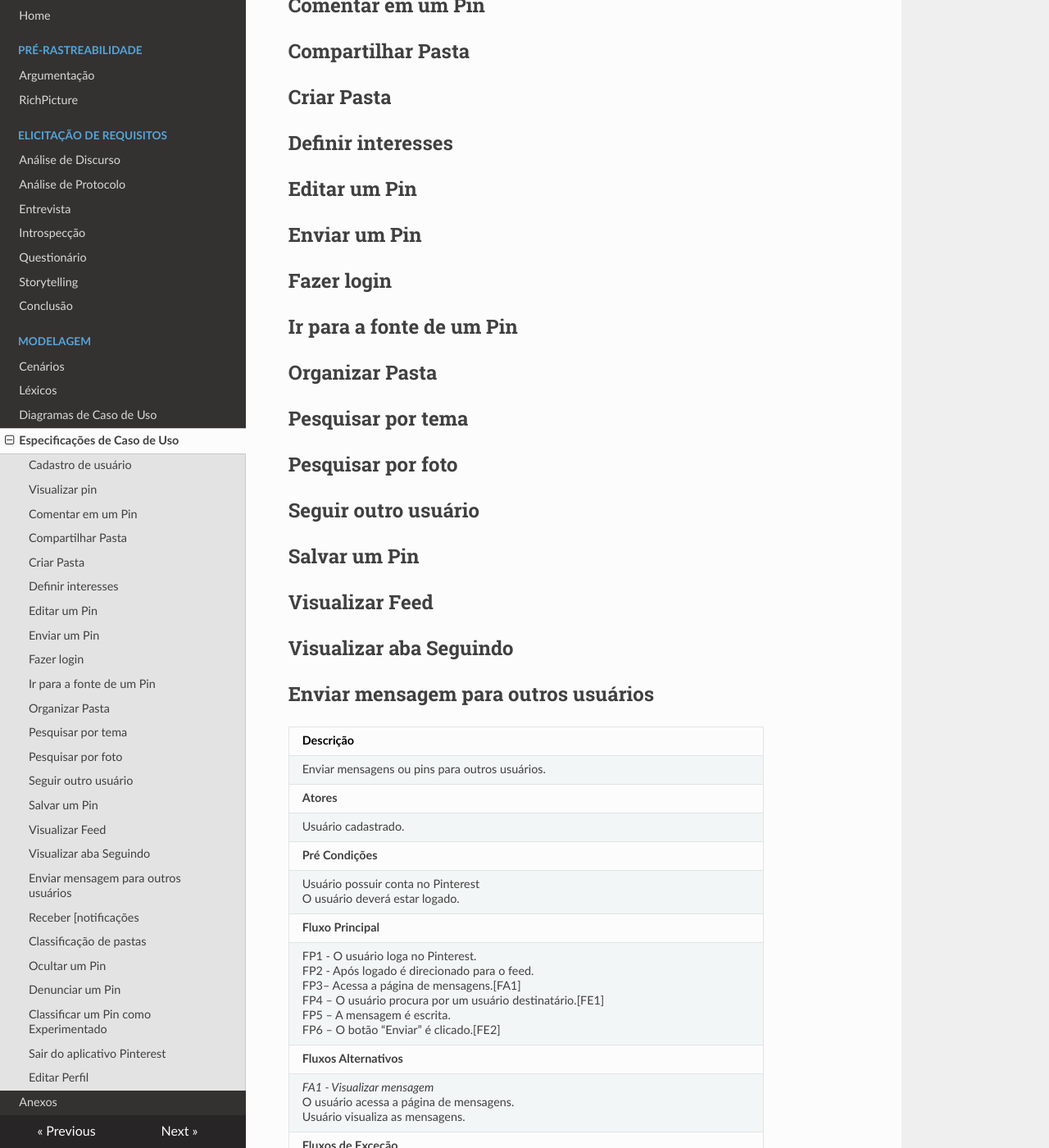
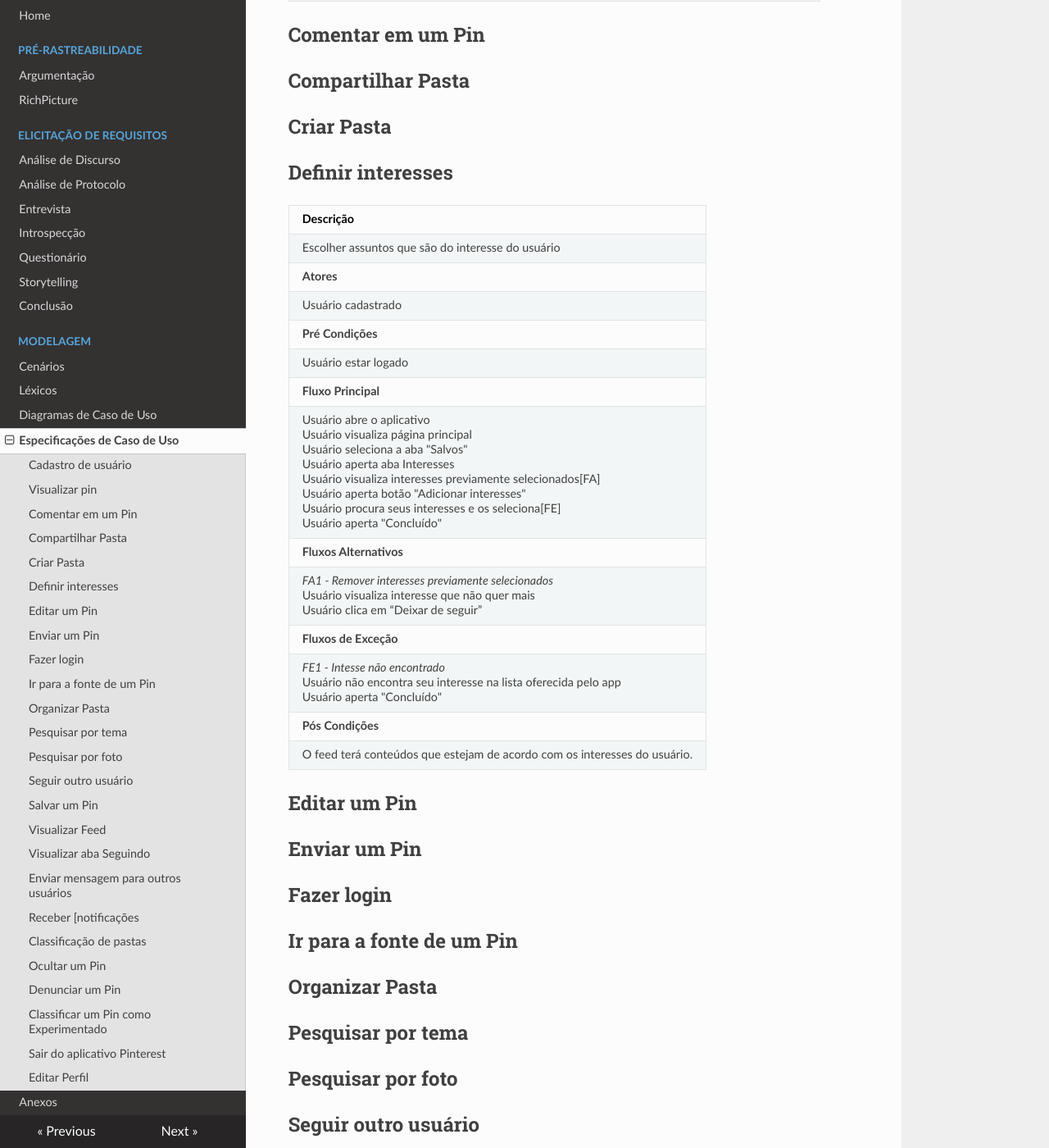
Before and after one commit to joberthrogers18/2018.2-Requisitos-Pinterest, an MkDocs documentation site: the page built from docs/especificacoes_caso_uso.md, in a window 1280 px wide and 1400 px high, scrolled down 1798 px. Shown: the whole window at 82% size. Built offline with MkDocs 1.6.1, drawn with Linux system fonts in a browser that asks for light colours; nearby versions of some CDN libraries; old or Windows-style settings are respelled for this version of MkDocs; some of the changed text lies outside the part shown.

Commit message:
Update especificacoes_caso_uso.md

```diff
--- a/docs/especificacoes_caso_uso.md
+++ b/docs/especificacoes_caso_uso.md
@@ -13,10 +13,10 @@
 | Usuário não possuir cadastro<br>Usuário possuir conta de e-mail |
 | **Fluxo Principal** |
 | Usuário não cadastrado abre o aplicativo<br>Usuário seleciona fazer o cadastro [FA1][FA2]<br>Usuário preenche e-mail<br>Usuário preenche senha<br>Usuário preenche confirmação de senha<br>Usuário aperta botão confirmar[FE1][FE2][FE3]|
-| **Fluxos Alternativos ** |
+| **Fluxos Alternativos** |
 | *FA1 - Cadastro por Facebook*<br>Usuário clica no símbolo do Facebook<br>Usuário confirma solicitação do Pinterest ao Facebook<br><br>*FA2 - Cadastro por Gmail*<br>Usuário clica no símbolo do Gmail<br>Usuário confirma solicitação do Pinterest ao Gmail|
 | **Fluxos de Exceção**|
-| *FE1 - E-mail inexistente*<br>Sistema apresenta mensagem de erro informando que o e-mail é inexistente <br>*FE2 - E-mail já cadastrado*<br>Sistema apresenta mensagem de erro informando que o e-mail já está cadastrado no Pinterest<br>*FE3 - Senha e senha de confirmação diferentes*<br>Sistema apresenta mensagem de erro informando que as duas senhas não são iguais|
+| *FE1 - E-mail inexistente*<br>Sistema apresenta mensagem de erro informando que o e-mail é inexistente <br><br>*FE2 - E-mail já cadastrado*<br>Sistema apresenta mensagem de erro informando que o e-mail já está cadastrado no Pinterest<br><br>*FE3 - Senha e senha de confirmação diferentes*<br>Sistema apresenta mensagem de erro informando que as duas senhas não são iguais|
 | **Pós Condições**|
 |Usuário possui conta no Pinterest|
 
@@ -30,8 +30,8 @@
 | **Pré Condições** |
 | Não há. |
 | **Fluxo Principal** |
-| FP1 - O usuário acessa a plataforma do pinterest.<br> FP2 - Em seguida o feed com os pins são mostrados.<br> FP3 - Procura por pins de seu interesse.<br> FP4 - O usuário visualiza o pin.[FA1][FA2][DE1]|
-| **Fluxos Alternativos ** |
+| O usuário acessa a plataforma do pinterest.<br> Em seguida o feed com os pins são mostrados.<br> Procura por pins de seu interesse.<br> O usuário visualiza o pin.[FA1][FA2][FE1]|
+| **Fluxos Alternativos** |
 | *FA1 - Visualizar link*<br>Usuário clica no pin.<br>Usuário visita página do pin clicado.<br><br>*FA2 - Comentar pin*<br>Usuário clica no pin escolhido.<br>Usuário comenta no pin.|
 | **Fluxos de Exceção**|
 | *FE1 - Usuário excluir pin na hora que outro visualiza*<br>Sistema apresenta erro quando um usuário visualiza e ao mesmo momento o criador do pin apaga.|
@@ -49,6 +49,23 @@
 
 
 ## Definir interesses
+
+| Descrição|
+| -- |
+| Escolher assuntos que são do interesse do usuário |
+| **Atores** |
+| Usuário cadastrado |
+| **Pré Condições** |
+| Usuário estar logado |
+| **Fluxo Principal** |
+| Usuário abre o aplicativo<br>Usuário visualiza página principal<br>Usuário seleciona a aba "Salvos"<br>Usuário aperta aba Interesses<br>Usuário visualiza interesses previamente selecionados[FA]<br>Usuário aperta botão "Adicionar interesses"<br>Usuário procura seus interesses e os seleciona[FE]<br>Usuário aperta "Concluído"|
+| **Fluxos Alternativos** |
+| *FA1 - Remover interesses previamente selecionados*<br>Usuário visualiza interesse que não quer mais<br>Usuário clica em “Deixar de seguir”|
+| **Fluxos de Exceção**|
+| *FE1 - Intesse não encontrado*<br>Usuário não encontra seu interesse na lista oferecida pelo app<br>Usuário aperta "Concluído"|
+| **Pós Condições**|
+| O feed terá conteúdos que estejam de acordo com os interesses do usuário. |
+
 
 ## Editar um Pin
 
```
